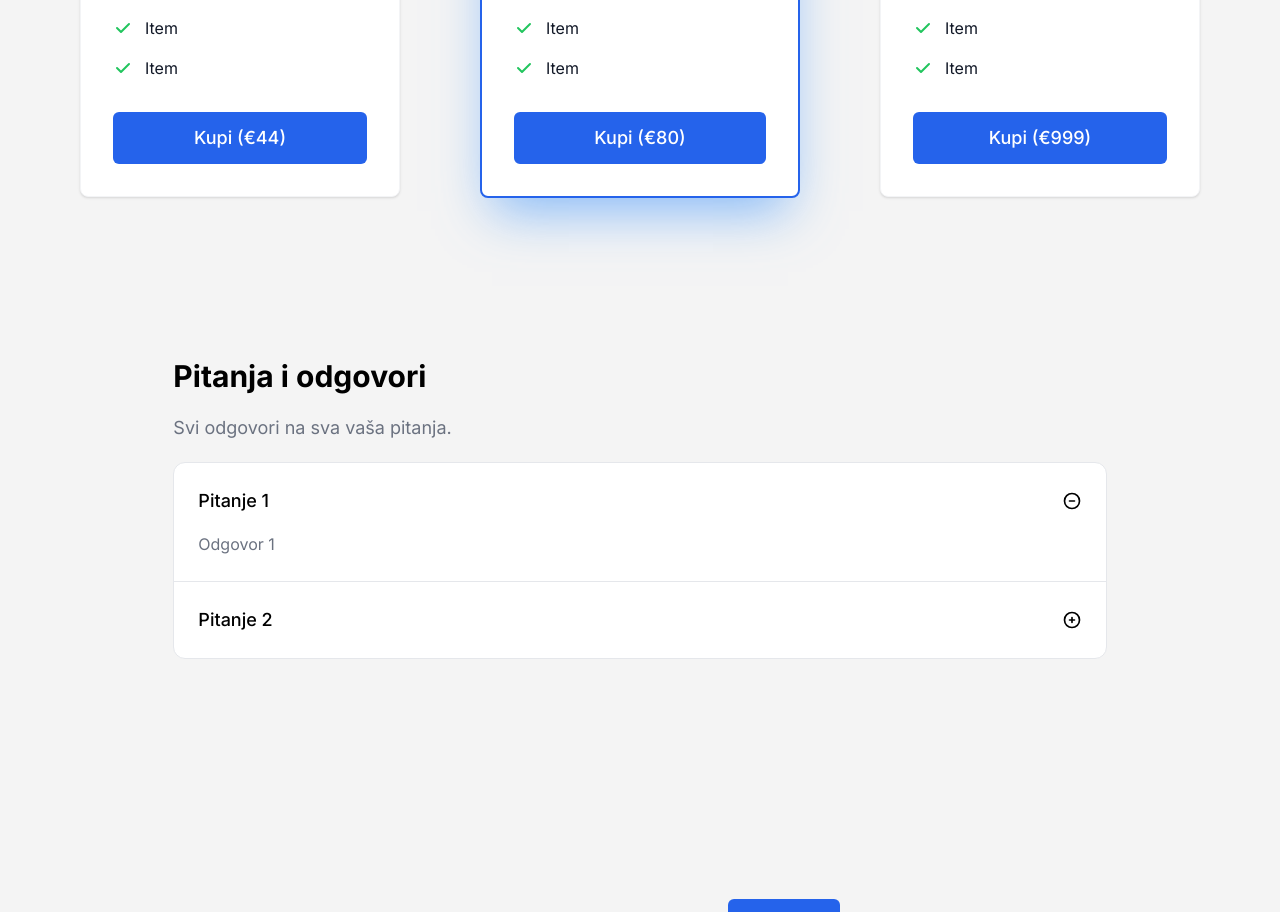
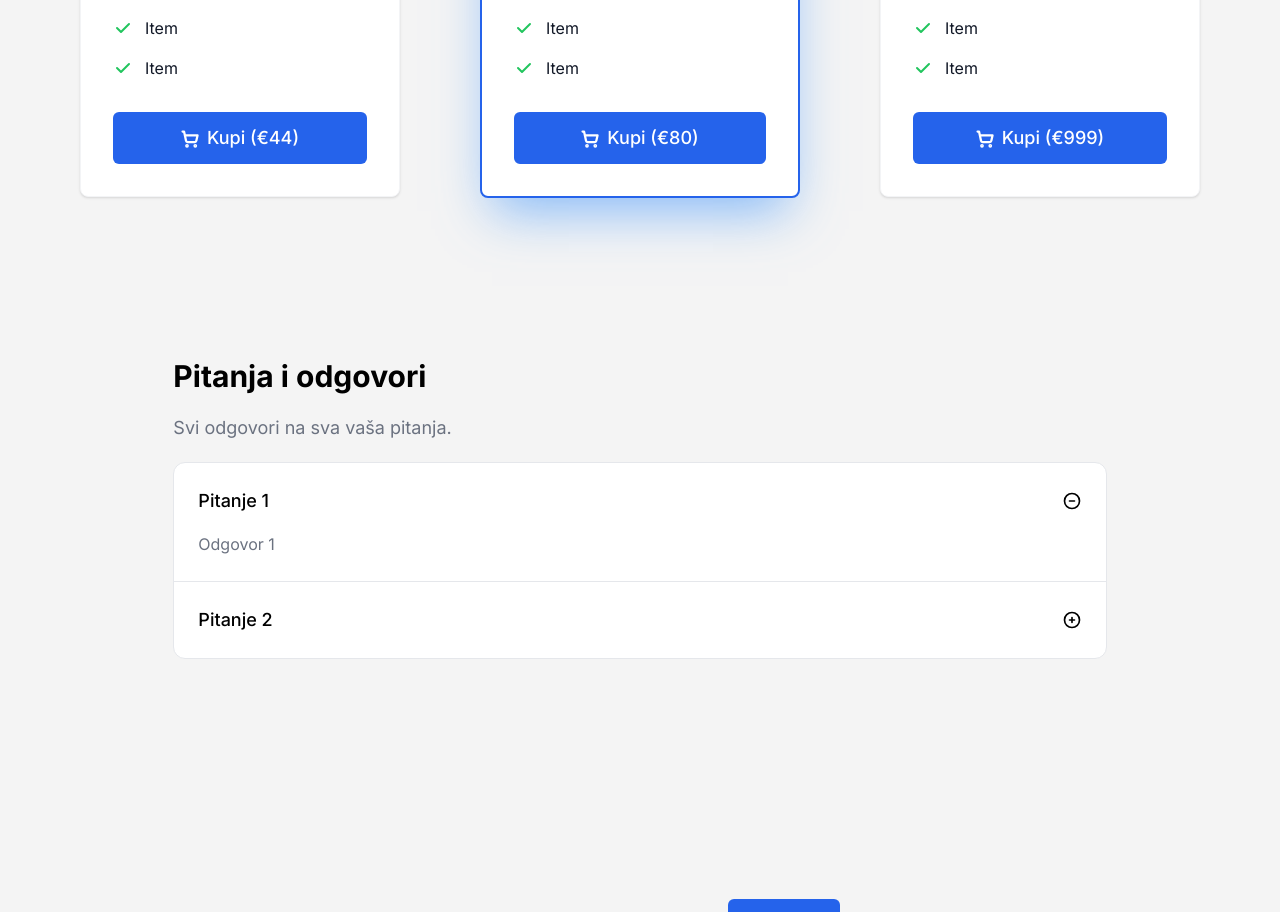
Before and after one commit to faustatwork/mad-science-website, a Next.js app: page / in a window 1280 px wide. Shown: the part 2464-3376 px from the top of the page. Built offline with nearby package versions, Linux system fonts and the light colour scheme.

Commit message:
fix(tier): add icon to buy button

```diff
--- a/components/Tier.tsx
+++ b/components/Tier.tsx
@@ -1,6 +1,7 @@
 import { useState } from "react";
 import Button from "./Button";
 import StyledDialog from "./PaymentDialog";
+import { ShoppingCart } from "lucide-react";
 
 interface TierArray {
   items: TierProps[];
@@ -74,6 +75,7 @@ const Tier = ({ items }: TierArray) => {
                   size={"lg"}
                   color={"primary"}
                   action={() => setOpenDialog(!openDialog)}
+                  icon={<ShoppingCart size={18} strokeWidth={3} />}
                 />
               </div>
             </>
```
